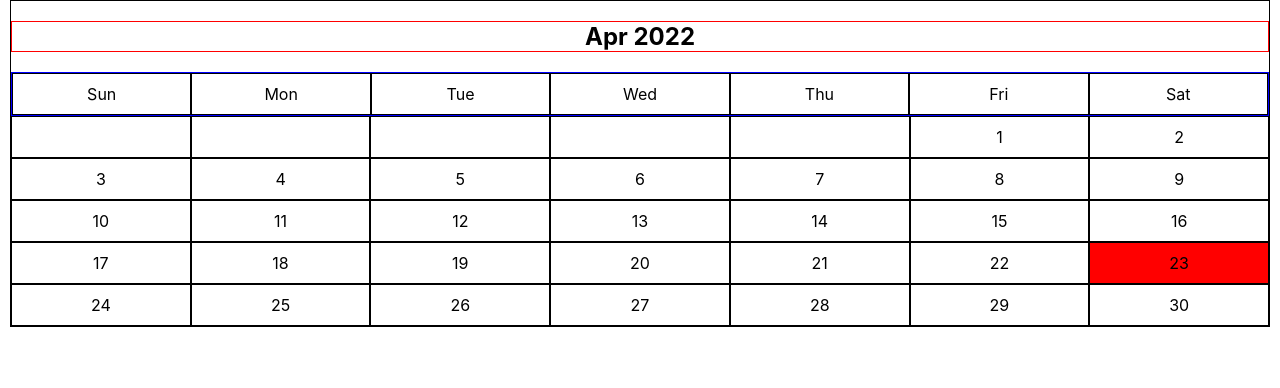
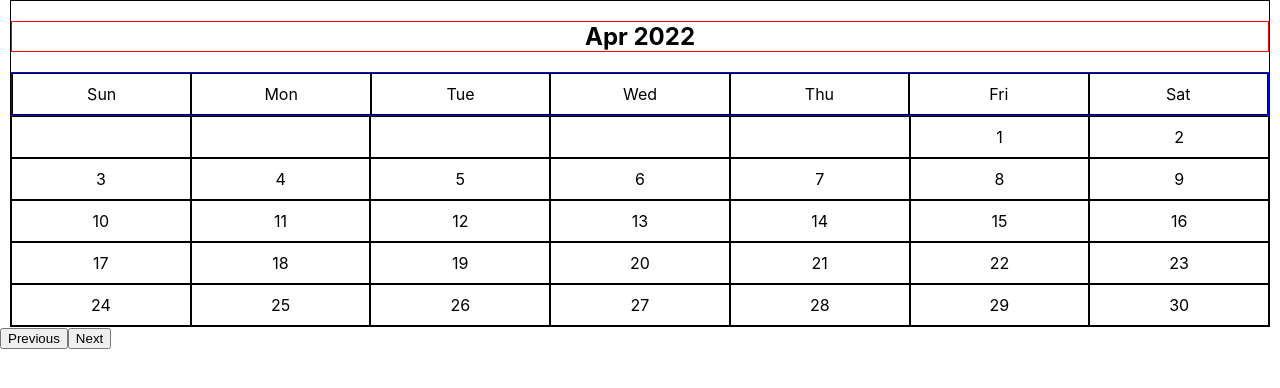
Before and after one commit to develijahlee/calendar-budget, a Next.js app: page / in a window 1280 px wide. Shown: the top 388 px of the page. Built offline with nearby package versions, Linux system fonts and the light colour scheme.

Commit message:
make working calendar with next and previous logic

```diff
--- a/pages/index.tsx
+++ b/pages/index.tsx
@@ -5,7 +5,6 @@ import Head from 'next/head'
 import styles from '../styles/Home.module.scss'
 
 const months = ["Jan", "Feb", "Mar", "Apr", "May", "Jun", "Jul", "Aug", "Sep", "Oct", "Nov", "Dec"]
-// console.log('render')
 
 const Home: NextPage = () => {
   const today = useMemo(() => new Date(), []);
@@ -13,51 +12,50 @@ const Home: NextPage = () => {
   const [currentYear, setCurrentYear] = useState(today.getFullYear())
   const calendarBodyRef = useRef<HTMLDivElement>(null)
 
+  const rows = 6
+  const cells = 7
+  const firstDay = (new Date(currentYear, currentMonth)).getDay()
+
   // check how many days in a month code from https://dzone.com/articles/determining-number-days-month
   const daysInMonth = (iMonth: number, iYear: number) => {
     return 32 - new Date(iYear, iMonth, 32).getDate()
   }
 
-  useEffect(() => {
-    const showCalendar = (month: number, year: number) => {
-      const firstDay = (new Date(year, month)).getDay()
-      const calendarBody = calendarBodyRef.current
+  const next = () => {
+    setCurrentYear((currentMonth === 11) ? currentYear + 1 : currentYear);
+    setCurrentMonth((currentMonth + 1) % 12);
+  }
 
-      // creating all cells
-      let date = 1;
-      for (let i = 0; i < 6; i++) {
-        // creates a table row
-        const row = document.createElement("div")
-        row.classList.add(styles.row)
-        //creating individual cells, filing them up with data.
-        for (let j = 0; j < 7; j++) {
-          if (i === 0 && j < firstDay) {
-            const cell = document.createElement("div")
-            cell.classList.add(styles.cell)
-            const cellText = document.createTextNode("")
-            cell.appendChild(cellText)
-            row.appendChild(cell)
-          } else if (date > daysInMonth(month, year)) {
-            break
-          } else {
-            const cell = document.createElement("div")
-            cell.classList.add(styles.cell)
-            const cellText = document.createTextNode(String(date))
-            if (date === today.getDate() && year === today.getFullYear() && month === today.getMonth()) {
-              cell.classList.add(styles.currentDay)
-            } // color today's date
-            cell.appendChild(cellText)
-            row.appendChild(cell)
-            date++
-          }
-        }
-        if (calendarBody) {
-          calendarBody.appendChild(row) // appending each row into calendar body.
-        }
-      }
-    }
-    showCalendar(currentMonth, currentYear)
-  }, [currentMonth, currentYear, today])
+  const previous = () => {
+    setCurrentYear((currentMonth === 0) ? currentYear - 1 : currentYear);
+    setCurrentMonth((currentMonth === 0) ? 11 : currentMonth - 1);
+  }
+
+  const renderCalendar = () => {
+    let date = 1;
+    return [...Array(rows).keys()].map((row) => {
+      return (
+        <div key={row} className={styles.row}>
+          {[...Array(cells).keys()].map((cell) => {
+            if (row === 0 && cell < firstDay) {
+              return (
+                <div key={cell} className={styles.cell}></div>
+              )
+            } else if (date > daysInMonth(currentMonth, currentYear)) {
+              return
+            } else {
+              const cellText = String(date)
+              date++
+              return (
+                <div key={cell} className={styles.cell}>{cellText}</div>
+              )
+            }
+          })}
+        </div>
+      )
+    })
+  }
+
 
   return (
     <>
@@ -78,7 +76,12 @@ const Home: NextPage = () => {
           <span>Sat</span>
         </div>
         <div ref={calendarBodyRef} className={styles.calendarBody}>
+          {renderCalendar()}
         </div>
+      </div>
+      <div>
+        <button onClick={previous}>Previous</button>
+        <button onClick={next}>Next</button>
       </div>
     </>
   )
```
